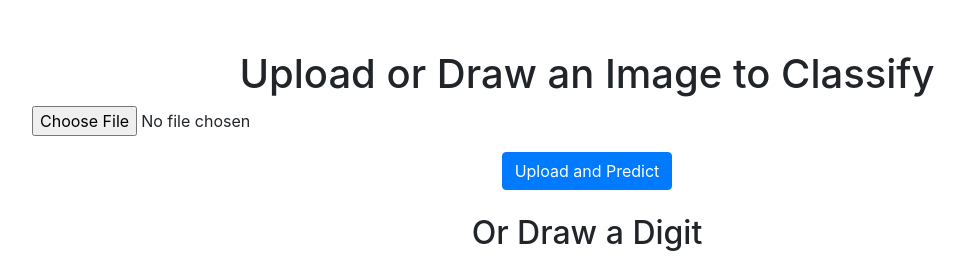
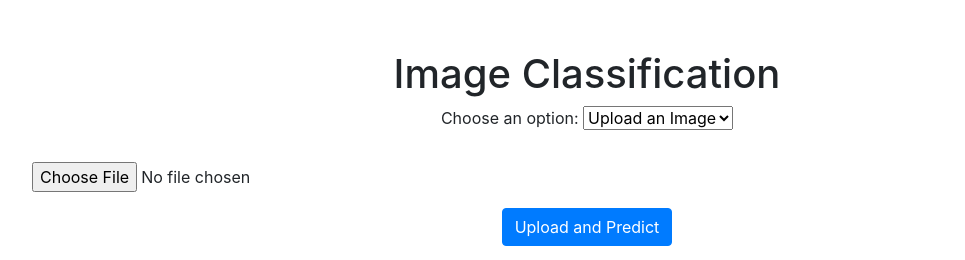
Before and after one commit to springboardmentor136/rohanp031_Handwritten-Digit-Recognition-with-LeNet5-Model-in-PyTorch, a Flask app: page / in a window 1280 px wide. Shown: the top 260 px of the page, without its empty margins (53-1018 px from the left). Run offline with Flask 3, Linux system fonts and the light colour scheme; some libraries are stand-ins or nearby versions.

Commit message:
option added

```diff
--- a/Alt_FLASK/templates/index.html
+++ b/Alt_FLASK/templates/index.html
@@ -27,8 +27,17 @@
 </head>
 <body>
     <div class="container">
-        <h1 class="text-center">Upload or Draw an Image to Classify</h1>
+        <h1 class="text-center">Image Classification</h1>
+        <div class="text-center mb-4">
+            <label>Choose an option:</label>
+            <select id="option-select">
+                <option value="upload">Upload an Image</option>
+                <option value="draw">Draw a Digit</option>
+            </select>
+        </div>
+
         <!-- Form for image upload -->
+        <div id="upload-section" style="display: none;">
             <form id="upload-form" enctype="multipart/form-data" class="text-center mb-4">
                 <div class="form-group">
                     <input type="file" id="file" name="file" accept="image/*" class="form-control-file">
@@ -40,12 +49,16 @@
             <div class="text-center mb-4">
                 <img id="uploaded-image" src="#" alt="Uploaded Image" style="display:none; max-width: 100%; height: auto;"/>
             </div>
+        </div>
 
-        <h2 class="text-center">Or Draw a Digit</h2>
+        <!-- Canvas for drawing -->
+        <div id="draw-section" style="display: none;">
+            <h2 class="text-center">Draw a Digit</h2>
             <div class="text-center mb-4">
                 <canvas id="canvas" width="280" height="280"></canvas><br>
                 <button id="clear-canvas" class="btn btn-secondary mt-2">Clear</button>
                 <button id="submit-canvas" class="btn btn-primary mt-2">Predict</button>
+            </div>
         </div>
 
         <!-- Predictions section -->
@@ -59,6 +72,18 @@
     <!-- jQuery script to handle form submission and display predictions -->
     <script>
         $(document).ready(function () {
+            // Handle option selection
+            $('#option-select').on('change', function () {
+                var option = $(this).val();
+                if (option === 'upload') {
+                    $('#upload-section').show();
+                    $('#draw-section').hide();
+                } else if (option === 'draw') {
+                    $('#upload-section').hide();
+                    $('#draw-section').show();
+                }
+            });
+
             // Handle image upload form submission
             $('#upload-form').on('submit', function (event) {
                 event.preventDefault();
@@ -98,7 +123,7 @@
                 ctx.beginPath();
             }).mousemove(function (event) {
                 if (drawing) {
-                    var rect = canvas.getBoundingClientRect();
+                    var rect =canvas.getBoundingClientRect();
                     var x = event.clientX - rect.left;
                     var y = event.clientY - rect.top;
                     ctx.lineWidth = 10;
@@ -138,6 +163,11 @@
             // Initialize the canvas background to black
             ctx.fillStyle = 'black';
             ctx.fillRect(0, 0, canvas.width, canvas.height);
+
+            // Set the initial option to 'upload'
+            $('#option-select').val('upload');
+            $('#upload-section').show();
+            $('#draw-section').hide();
         });
     </script>
     <!-- Include Bootstrap JS and Popper.js -->
```
Also changed, not shown: Alt_FLASK/processed_image.png (deleted), Alt_FLASK/uploaded_image.png (deleted). Lines whose indentation alone changed are shown as unchanged.
